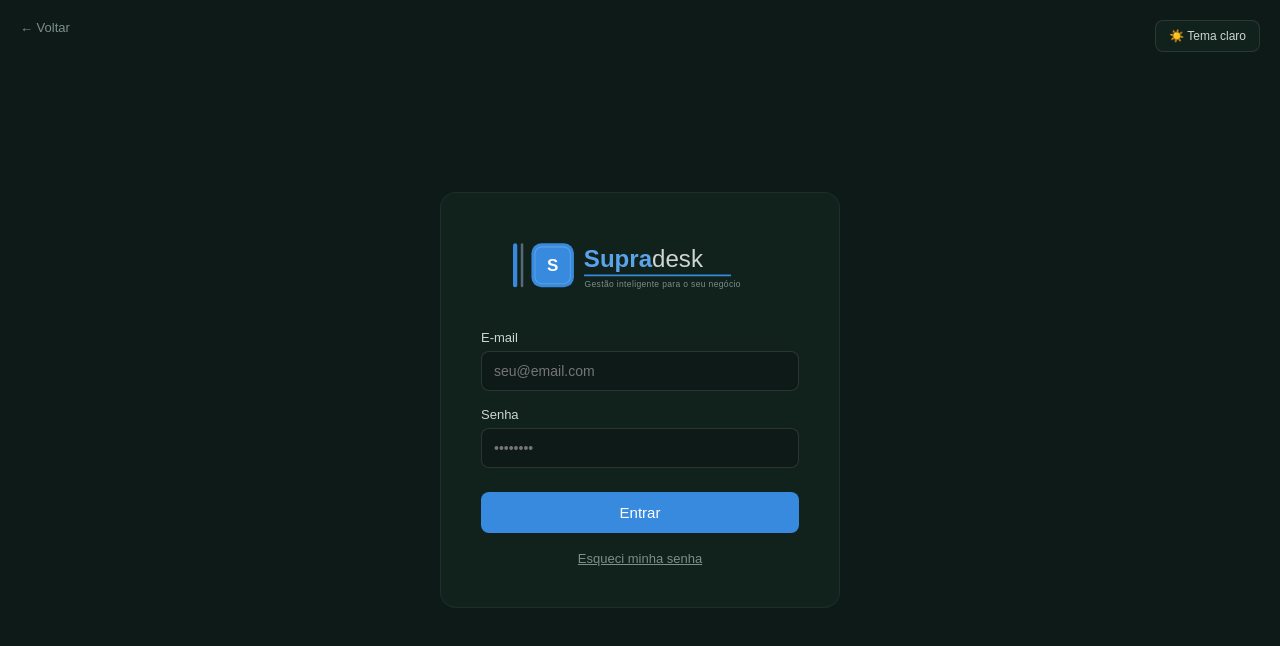
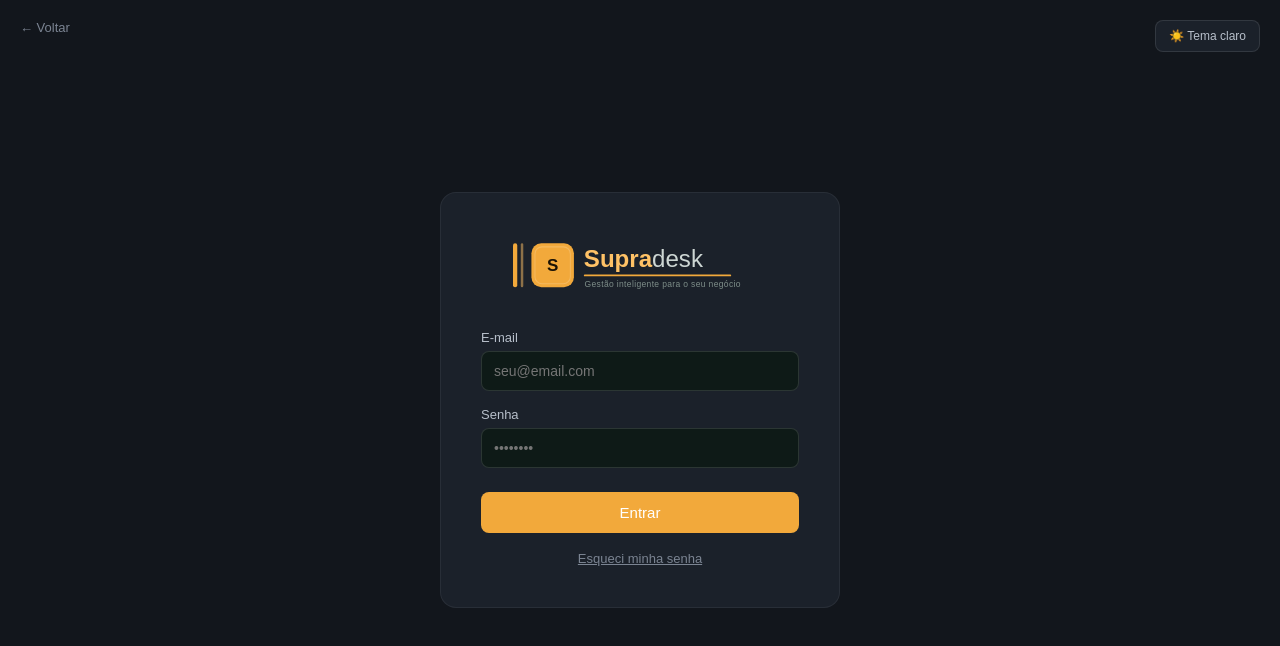
Before and after one commit to cavaxap-hue/oservice, a React (Vite) app: page / in a window 1280 px wide. Both pictures are taken after a click on the button "Entrar". Shown: the top 646 px of the page. Built offline with nearby package versions, Linux system fonts and the light colour scheme.

Commit message:
identidade dourada no sistema: tema e logo alinhados com a landing

```diff
--- a/src/Logo.jsx
+++ b/src/Logo.jsx
@@ -4,8 +4,8 @@
 // ============================================================
 
 function Logo({ modo = 'dark', tamanho = 1, comSlogan = true }) {
-  const azul = modo === 'dark' ? '#5BA3E8' : '#185FA5'
-  const barra = modo === 'dark' ? '#378ADD' : '#185FA5'
+  const azul = modo === 'dark' ? '#FFC266' : '#C9861F'
+  const barra = modo === 'dark' ? '#F2A93B' : '#C9861F'
   const desk = modo === 'dark' ? '#cdd6d3' : '#5a6b66'
   const slogan = modo === 'dark' ? '#7e8e89' : '#8a9a95'
   const w = 300 * tamanho
@@ -14,10 +14,10 @@ function Logo({ modo = 'dark', tamanho = 1, comSlogan = true }) {
   return (
     <svg width={w} height={h} viewBox={comSlogan ? '0 0 360 90' : '0 0 360 76'} xmlns="http://www.w3.org/2000/svg">
       <rect x="0" y="14" width="6" height="62" rx="3" fill={barra} />
-      <rect x="11" y="14" width="3.5" height="62" rx="1.75" fill="#9BB5D4" opacity={modo === 'dark' ? 0.5 : 0.7} />
+      <rect x="11" y="14" width="3.5" height="62" rx="1.75" fill="#FFC266" opacity={modo === 'dark' ? 0.5 : 0.7} />
       <rect x="26" y="14" width="60" height="62" rx="14" fill={barra} />
       <rect x="31" y="19" width="50" height="52" rx="10" fill="none" stroke="rgba(255,255,255,0.18)" strokeWidth="1.5" />
-      <text x="56" y="53" textAnchor="middle" fontFamily="sans-serif" fontSize="24" fontWeight="700" fill="white">S</text>
+      <text x="56" y="53" textAnchor="middle" fontFamily="sans-serif" fontSize="24" fontWeight="700" fill="#1B1305">S</text>
       <text x="100" y="48" fontFamily="sans-serif" fontSize="34" fontWeight="800" fill={azul}>Supra<tspan fontWeight="300" fill={desk}>desk</tspan></text>
       <rect x="100" y="58" width="208" height="2.5" rx="1.25" fill={barra} />
       {comSlogan && (
--- a/src/theme.js
+++ b/src/theme.js
@@ -8,15 +8,15 @@ import { useState, useEffect } from 'react'
 export const temas = {
   dark: {
     nome: 'dark',
-    bg: '#0e1a17',           // fundo geral da página
-    sidebar: '#0a1512',      // fundo da barra lateral
-    card: '#11211c',         // fundo dos cards e tabelas
+    bg: '#12161C',           // fundo geral da página
+    sidebar: '#0E1218',      // fundo da barra lateral
+    card: '#1B212A',         // fundo dos cards e tabelas
     cardBorda: 'rgba(255,255,255,0.06)',
     borda: 'rgba(255,255,255,0.10)',
     texto: '#ffffff',        // texto principal
-    textoSuave: '#cdd6d3',   // texto secundário
-    textoFraco: '#7e8e89',   // labels, placeholders
-    azul: '#378ADD',         // cor de destaque (botões, ativo)
+    textoSuave: '#B7BFCA',   // texto secundário
+    textoFraco: '#7B8492',   // labels, placeholders
+    azul: '#F2A93B',         // cor de destaque (botões, ativo)
     azulEscuro: '#185FA5',
     inputBg: '#0e1a17',
     inputBorda: 'rgba(255,255,255,0.12)',
@@ -33,12 +33,12 @@ export const temas = {
     texto: '#1a1a1a',
     textoSuave: '#444',
     textoFraco: '#999',
-    azul: '#185FA5',
-    azulEscuro: '#0C447C',
+    azul: '#C9861F',
+    azulEscuro: '#A66D12',
     inputBg: '#ffffff',
     inputBorda: '#DDD',
     hoverMenu: '#F4F6F9',
-    ativoMenu: '#EEF4FB',
+    ativoMenu: '#FBF3E3',
   }
 }
 
```
Also changed, not shown: fix.cjs (+10 -4 lines).
